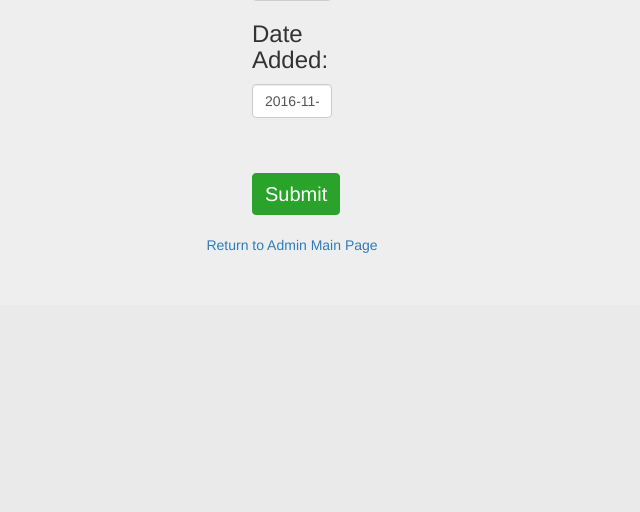
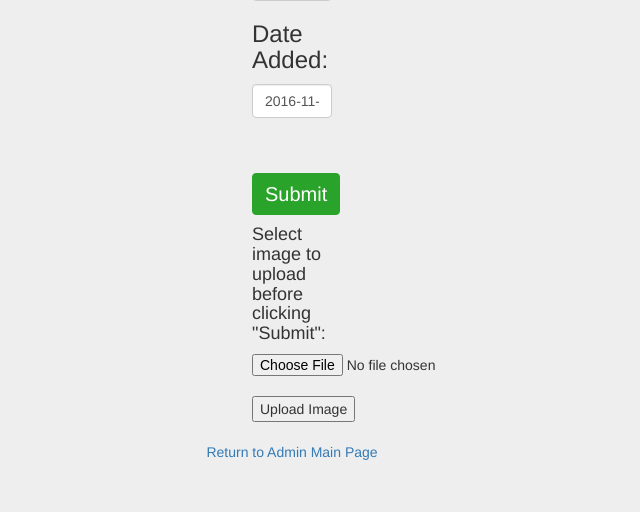
Before and after one commit to mannycolon/junkReSell, a PHP site: page /admin/addproduct.php in a window 1280 px wide; the page is wider, and only the part inside the window is pictured. Shown: the part 1041-1553 px from the top of that part, without its empty margins (348-988 px from the left). Before the commit the page ends 1294 px from the top of that part, so only its background shows below. Run offline with PHP 8.4, Linux system fonts and the light colour scheme; data comes from the database, SQL or seed files in the repository; data that the repository does not hold is empty.

Commit message:
added image file upload when admin adds product

```diff
--- a/admin/addproduct.php
+++ b/admin/addproduct.php
@@ -76,6 +76,12 @@
 		       data-toggle="dropdown" style="background-color: #29a329; font-size: 20px; border-color:#29a329;">
 	</form>
 
+	<form action="../account/fileupload.php" method="post" enctype="multipart/form-data" style="padding-left: 600px; padding-right: 600px">
+        	<h4>Select image to upload before clicking "Submit":</h4>
+        	<input type="file" name="fileToUpload" id="fileToUpload"><br>
+        <input type="submit" value="Upload Image" name="submit">
+    	</form>
+
 	</main>
 	<br><p align="center"><a href="index.php">Return to Admin Main Page</a></p>
     </body>
```
